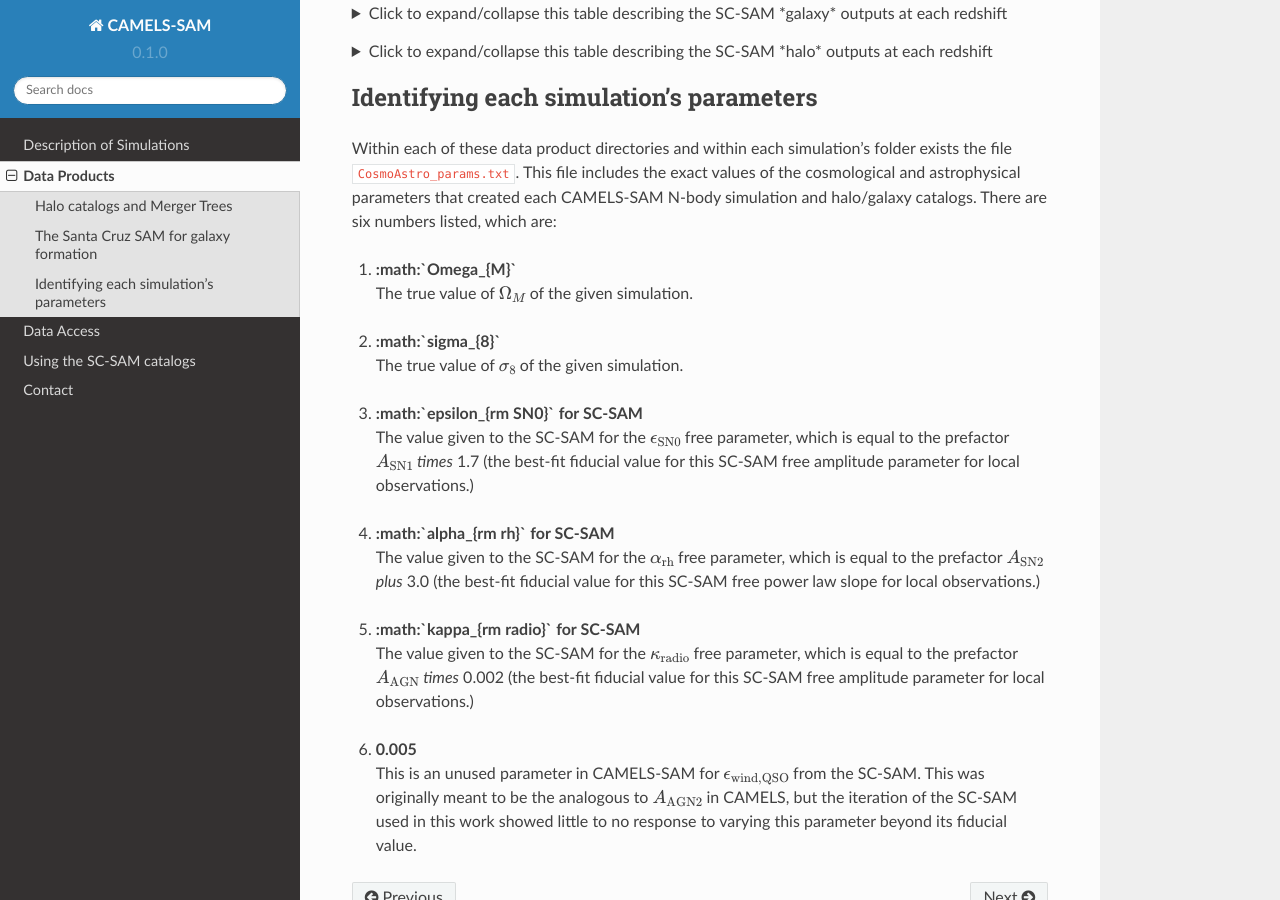
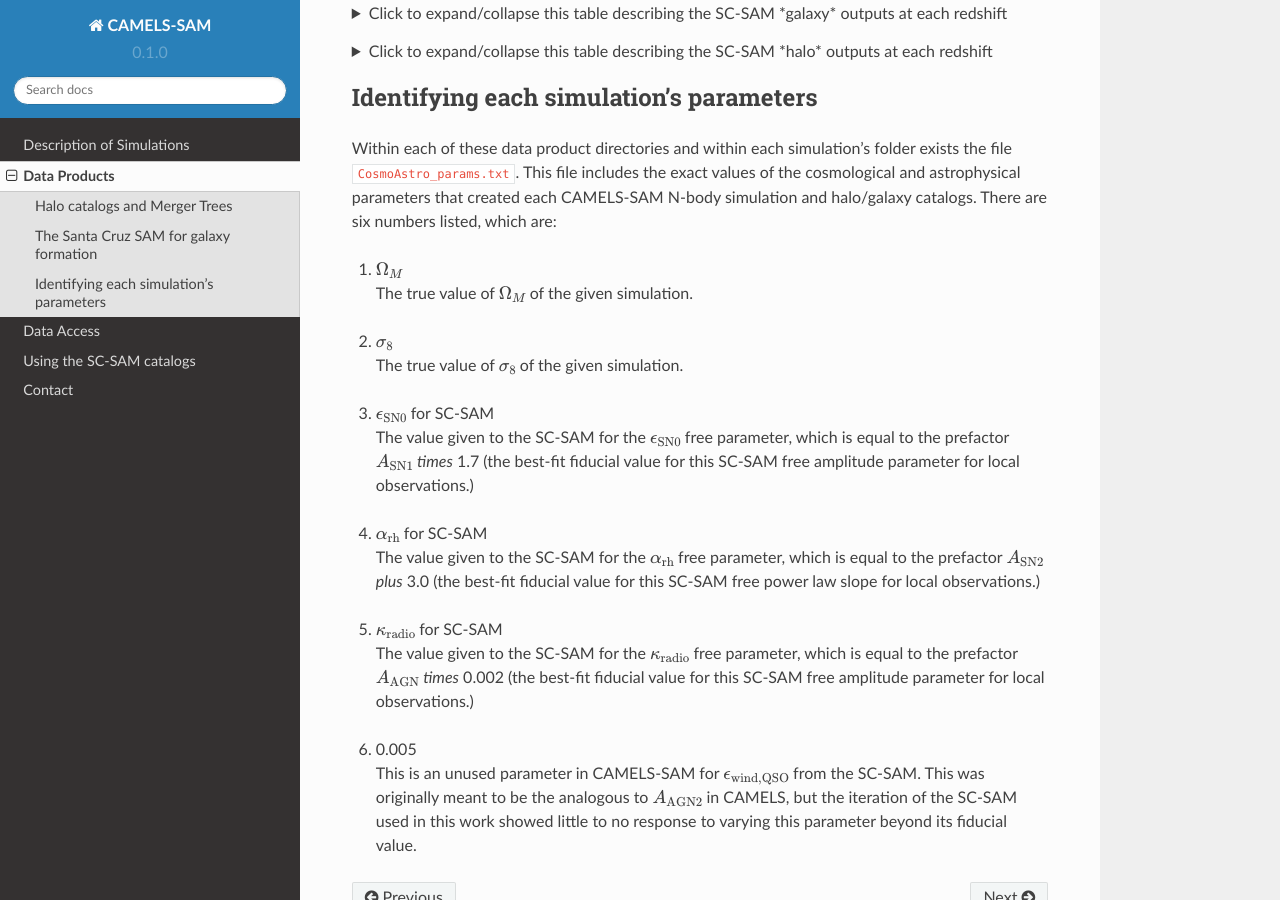
Before and after one commit to laperezNYC/CAMELS-SAM, a Sphinx documentation site: the page built from docs/source/dataproducts.rst, in a window 1280 px wide and 900 px high, scrolled down 775 px. Built offline with Sphinx 7.4.7 and the Read the Docs theme 2.0.0, drawn with Linux system fonts in a browser that asks for light colours.

Commit message:
Update dataproducts.rst

```diff
--- a/docs/source/dataproducts.rst
+++ b/docs/source/dataproducts.rst
@@ -183,20 +183,20 @@ Identifying each simulation's parameters
 
 Within each of these data product directories and within each simulation's folder exists the file ``CosmoAstro_params.txt``. This file includes the exact values of the cosmological and astrophysical parameters that created each CAMELS-SAM N-body simulation and halo/galaxy catalogs. There are six numbers listed, which are:
 
-#. | **:math:`\Omega_{M}`**
+#. | :math:`\Omega_{M}`
    | The true value of :math:`\Omega_{M}` of the given simulation.
 
-#. | **:math:`\sigma_{8}`**
+#. | :math:`\sigma_{8}`
    | The true value of :math:`\sigma_{8}` of the given simulation.
 
-#. | **:math:`\epsilon_{\rm SN0}` for SC-SAM**
+#. | :math:`\epsilon_{\rm SN0}` for SC-SAM
    | The value given to the SC-SAM for the :math:`\epsilon_{\rm SN0}` free parameter, which is equal to the prefactor :math:`A_{\rm SN1}` *times* 1.7 (the best-fit fiducial value for this SC-SAM free amplitude parameter for local observations.)
 
-#. | **:math:`\alpha_{\rm rh}` for SC-SAM**
+#. | :math:`\alpha_{\rm rh}` for SC-SAM
    | The value given to the SC-SAM for the :math:`\alpha_{\rm rh}` free parameter, which is equal to the prefactor :math:`A_{\rm SN2}` *plus* 3.0 (the best-fit fiducial value for this SC-SAM free power law slope for local observations.)
 
-#. | **:math:`\kappa_{\rm radio}` for SC-SAM**
+#. | :math:`\kappa_{\rm radio}` for SC-SAM
    | The value given to the SC-SAM for the :math:`\kappa_{\rm radio}` free parameter, which is equal to the prefactor :math:`A_{\rm AGN}` *times* 0.002 (the best-fit fiducial value for this SC-SAM free amplitude parameter for local observations.)
 
-#. | **0.005**
+#. | 0.005
    | This is an unused parameter in CAMELS-SAM for :math:`\epsilon_{\rm wind, QSO}` from the SC-SAM. This was originally meant to be the analogous to :math:`A_{\rm AGN2}` in CAMELS, but the iteration of the SC-SAM used in this work showed little to no response to varying this parameter beyond its fiducial value.
```
